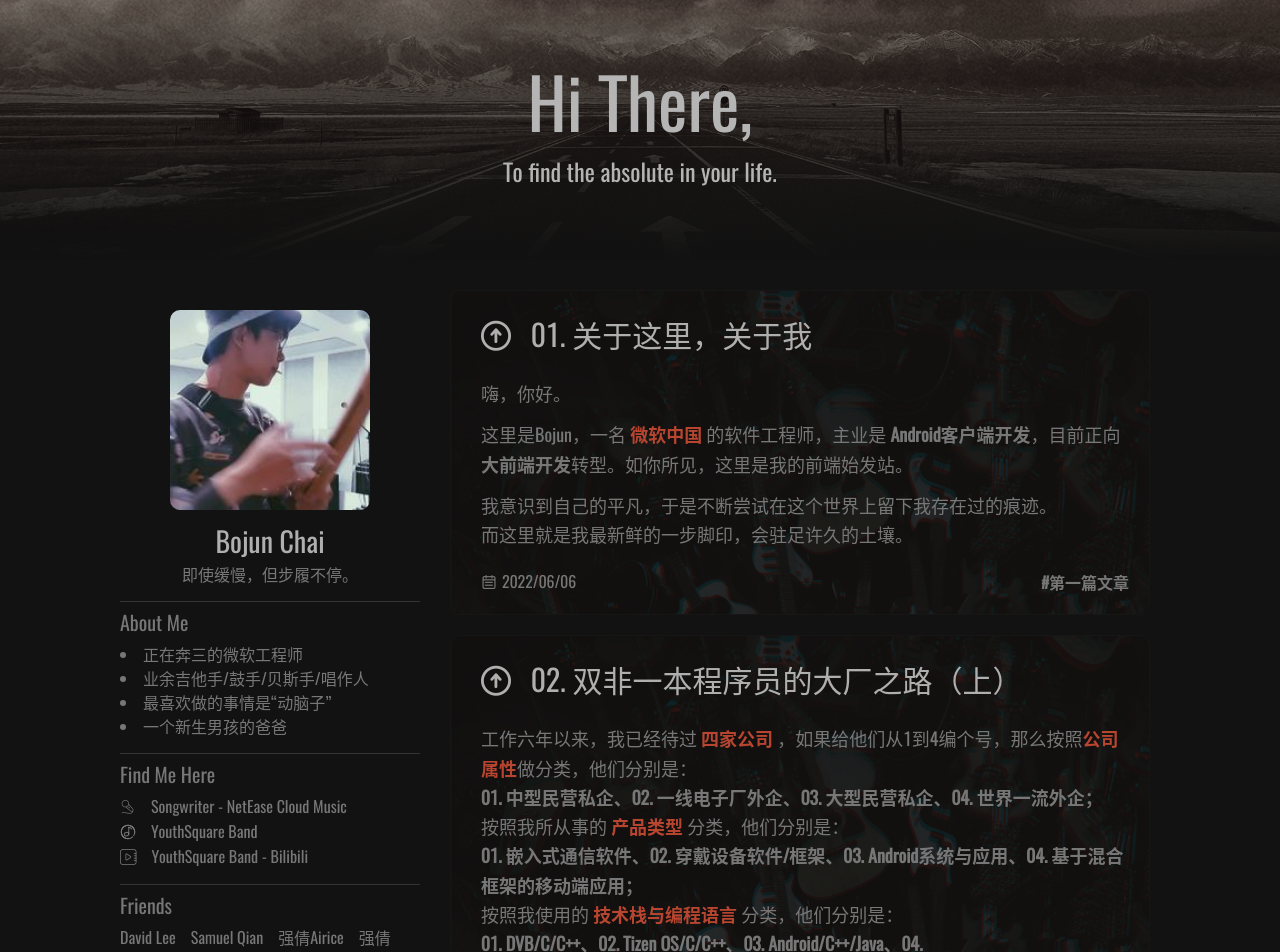
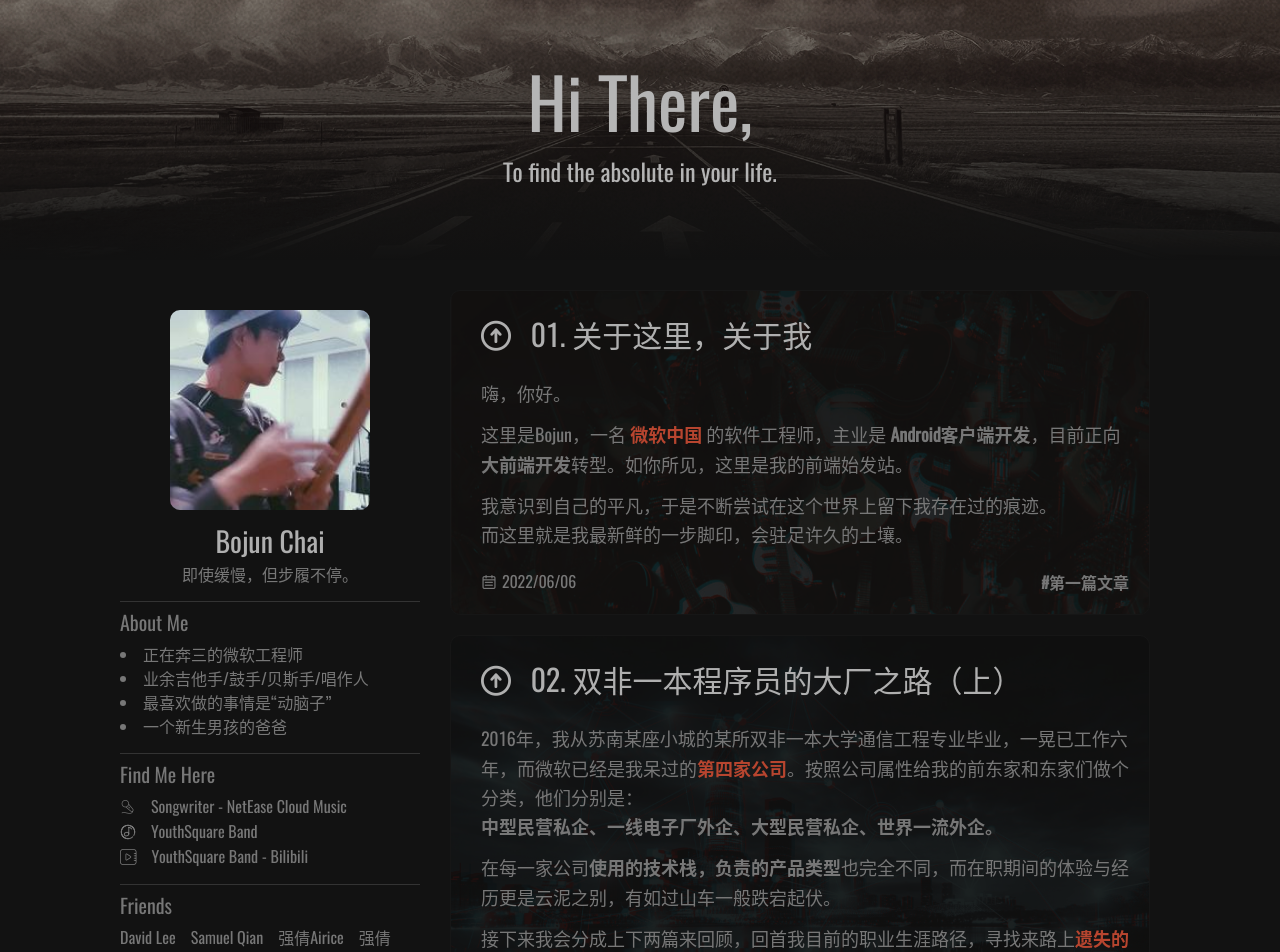
Before and after one commit to BooojChai/AbsoluteInLife, a Vue app: page /#/ in a window 1280 px wide. Shown: the top 952 px of the page. Built offline with nearby package versions, Linux system fonts and the light colour scheme.

Commit message:
Optimize Card 2

```diff
--- a/src/components/HomePage.vue
+++ b/src/components/HomePage.vue
@@ -19,14 +19,20 @@
                     </div>
                 </Card>
 
-                <Card :title="'02. 双非一本程序员的大厂之路（上）'" :footer="{left:'2022/06/16',right:'#正在Coding'}" @click.native="navigateToArticle('/')" :backgroundImage="require('./Article/Page/assets/ABG2.jpg')">
+                <Card :title="'02. 双非一本程序员的大厂之路（上）'" :footer="{left:'2022/06/16',right:'#正在Coding'}" @click.native="navigateToArticle('/')" :backgroundImage="require('./Article/Page/assets/ABG3.jpg')">
                     <div class="content" v-pre>
-                        <p>工作六年以来，我已经待过<strong class="red"> 四家公司 </strong>，如果给他们从1到4编个号，那么按照<strong class="red">公司属性</strong>做分类，他们分别是：<br>
-                            <strong>01. 中型民营私企、02. 一线电子厂外企、03. 大型民营私企、04. 世界一流外企；</strong><br>
-                            按照我所从事的 <strong class="red">产品类型</strong> 分类，他们分别是：<br>
-                            <strong>01. 嵌入式通信软件、02. 穿戴设备软件/框架、03. Android系统与应用、04. 基于混合框架的移动端应用；</strong><br>
-                            按照我使用的 <strong class="red">技术栈与编程语言</strong> 分类，他们分别是：<br>
-                            <strong>01. DVB/C/C++、02. Tizen OS/C/C++、03. Android/C++/Java、04. Android/Vue/React/Kotlin/JS；</strong><br>
+                        <p>2016年，我从苏南某座小城的某所双非一本大学通信工程专业毕业，一晃已工作六年，而微软已经是我呆过的<strong class="red">第四家公司</strong>。按照公司属性给我的前东家和东家们做个分类，他们分别是：<br>
+                            <strong>中型民营私企、一线电子厂外企、大型民营私企、世界一流外企。</strong>
+                        </p>
+                        <p>
+                            在每一家公司<strong>使用的技术栈，负责的产品类型</strong>也完全不同，而在职期间的体验与经历更是云泥之别，有如过山车一般跌宕起伏。
+                        </p>
+                        <p>
+                            接下来我会分成上下两篇来回顾，回首我目前的职业生涯路径，寻找来路上<strong class="red">遗失的宝藏，错过的风景。</strong>
+                        </p>
+                        <p>
+                            这不是就业指南，也尽量少做观点输出。<br>
+                            如果你能从中得到点什么，那就太棒了。
                         </p>
                     </div>
                 </Card>
```
Also changed, not shown: src/components/Article/Page/assets/ABG3.jpg (added).
